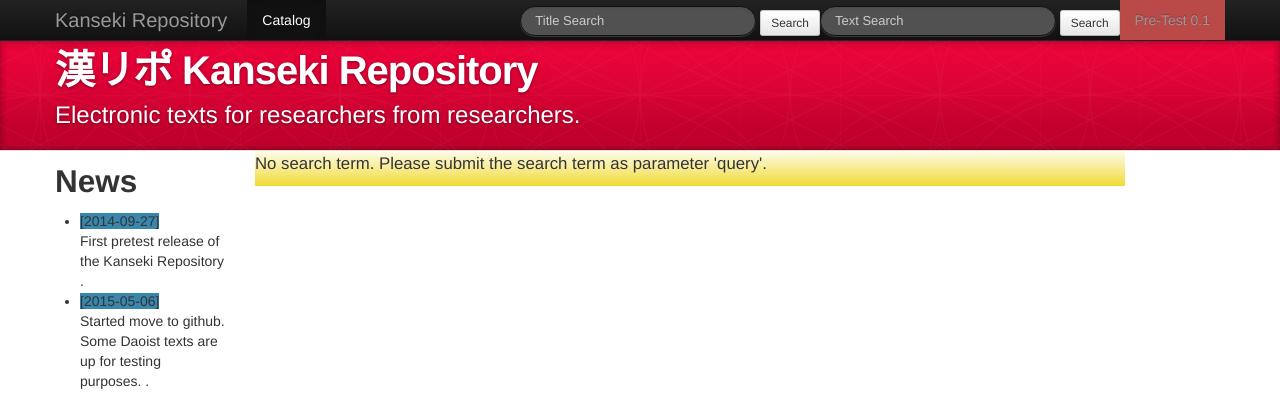
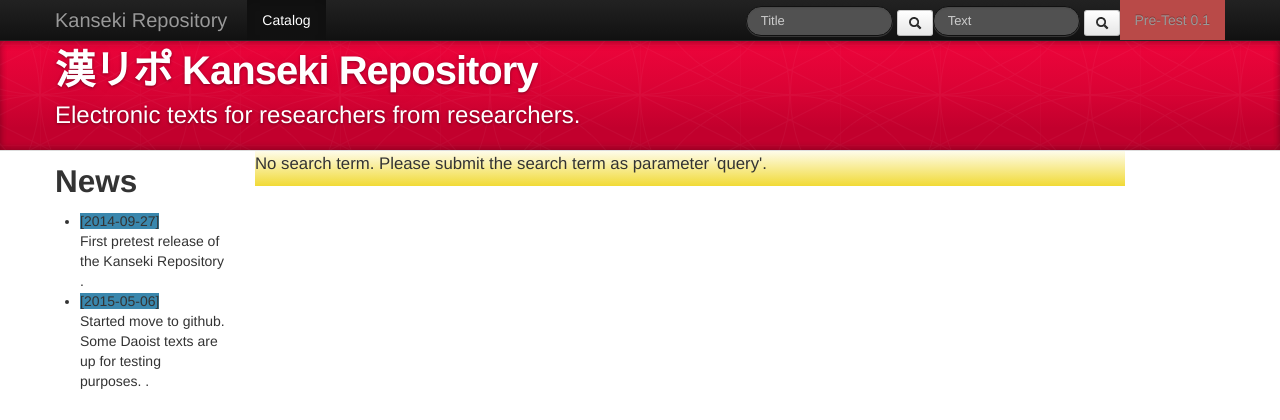
Before and after one commit to mandoku/mdweb, a Flask app: page /search in a window 1280 px wide. Shown: the top 420 px of the page. Run offline with Flask 3, Linux system fonts and the light colour scheme; some libraries are stand-ins or nearby versions.

Commit message:
Compact nav search forms: icon button + narrower inputs
Replace the "Search" button text with the Bootstrap icon-search
glyph (full label preserved as a tooltip) and pin the inputs to
9em with shorter placeholders so the two search forms fit in the
navbar on the text-view layout.

Co-Authored-By: Claude Opus 4.7 <noreply@anthropic.com>

```diff
--- a/app/templates/laybase.html
+++ b/app/templates/laybase.html
@@ -35,12 +35,12 @@
 	<li class="label-important "><a href="{{url_for('main.contact')}}">{{_('Pre-Test 0.1')}}</a></li>
       </ul>
       <form class="navbar-search pull-right form-inline" action="{{url_for('main.searchtext')}}" method="GET">
-	<input name="query" id="query" type="text" class="search-query" placeholder="{{_('Text Search')}}">
-	<button type="submit" class="btn btn-small">{{_('Search')}}</button>
+	<input name="query" id="query" type="text" class="search-query" style="width:9em;" placeholder="{{_('Text')}}">
+	<button type="submit" class="btn btn-small" title="{{_('Text Search')}}"><i class="icon-search"></i></button>
       </form>
       <form class="navbar-search pull-right form-inline" action="{{url_for('main.titlesearch')}}" method="GET">
-	<input name="query" id="query-title" type="text" class="search-query" placeholder="{{_('Title Search')}}">
-	<button type="submit" class="btn btn-small">{{_('Search')}}</button>
+	<input name="query" id="query-title" type="text" class="search-query" style="width:9em;" placeholder="{{_('Title')}}">
+	<button type="submit" class="btn btn-small" title="{{_('Title Search')}}"><i class="icon-search"></i></button>
       </form>
 
 
```
